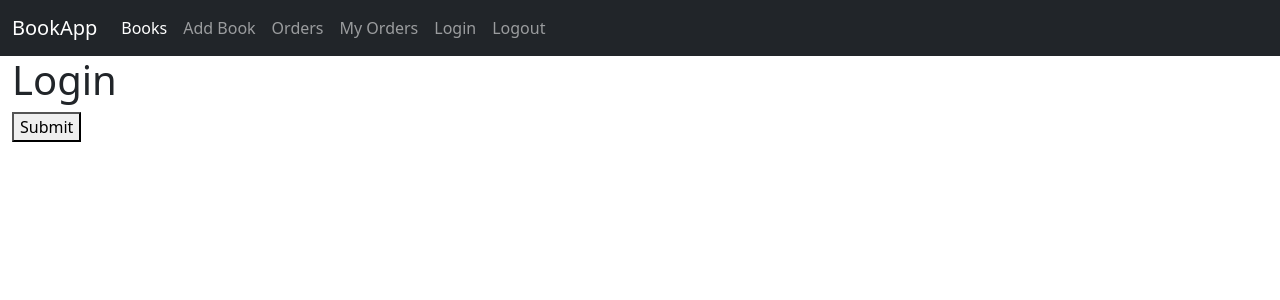
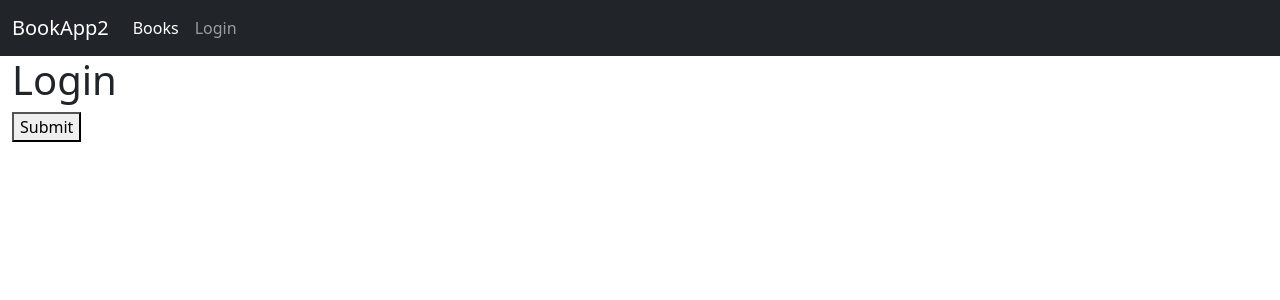
Before and after one commit to nareshkumar-h/bookapp-angular-demo, an Angular app: page /auth/login in a window 1280 px wide. Shown: the top 300 px of the page. Built offline with nearby package versions, Linux system fonts and the light colour scheme.

Commit message:
Added parent to child example

```diff
--- a/src/app/app.component.html
+++ b/src/app/app.component.html
@@ -1,4 +1,8 @@
-<app-header></app-header>
+<!--Parent to Child Component-->
+<!--Parent: App Component-->
+<!--Child: Header Component-->
+<app-header [projectName]="projectName"
+[isLoggedIn]="isLoggedIn"></app-header>
 <div class="container-fluid">
   <router-outlet></router-outlet> <!--Based on the path, component will get appended here-->
 </div>
--- a/src/app/app.component.ts
+++ b/src/app/app.component.ts
@@ -1,10 +1,21 @@
-import { Component } from '@angular/core';
+import { Component, OnInit } from '@angular/core';
 
 @Component({
   selector: 'app-root',
   templateUrl: './app.component.html',
   styleUrls: ['./app.component.css']
 })
-export class AppComponent {
-  title = 'bookapp';
+export class AppComponent  implements OnInit{
+
+  projectName = "BookApp2";
+  isLoggedIn = false;
+
+  constructor(){
+
+  }
+  ngOnInit(): void {
+    let isLoggedInStr = localStorage.getItem("IS_LOGGED_IN");
+    this.isLoggedIn = isLoggedInStr != null? Boolean(isLoggedInStr):false;
+
+  }
 }
--- a/src/app/header/header.component.html
+++ b/src/app/header/header.component.html
@@ -1,6 +1,6 @@
 <nav class="navbar navbar-expand-lg bg-dark navbar-dark">
     <div class="container-fluid">
-      <a class="navbar-brand" routerLink="/">BookApp</a>
+      <a class="navbar-brand" routerLink="/">{{projectName}}</a>
       <button class="navbar-toggler" type="button" data-bs-toggle="collapse" data-bs-target="#navbarSupportedContent" aria-controls="navbarSupportedContent" aria-expanded="false" aria-label="Toggle navigation">
         <span class="navbar-toggler-icon"></span>
       </button>
@@ -9,19 +9,19 @@
           <li class="nav-item">
             <a class="nav-link active" aria-current="page" routerLink="/books">Books</a>
           </li>
-          <li class="nav-item">
+          <li class="nav-item" *ngIf="isLoggedIn">
             <a class="nav-link" routerLink="/addbook">Add Book</a>
           </li>
-          <li class="nav-item">
+          <li class="nav-item" *ngIf="isLoggedIn">
             <a class="nav-link" routerLink="/orders">Orders</a>
           </li>
-          <li class="nav-item">
+          <li class="nav-item" *ngIf="isLoggedIn">
             <a class="nav-link" routerLink="/myorders">My Orders</a>
           </li>
-          <li class="nav-item">
+          <li class="nav-item" *ngIf="!isLoggedIn">
             <a class="nav-link" routerLink="/auth/login">Login</a>
           </li>
-          <li class="nav-item">
+          <li class="nav-item" *ngIf="isLoggedIn">
             <a class="nav-link" (click)="logout()">Logout</a>
           </li>
         </ul>
--- a/src/app/header/header.component.ts
+++ b/src/app/header/header.component.ts
@@ -1,4 +1,4 @@
-import { Component, OnInit } from '@angular/core';
+import { Component, Input, OnInit, Output } from '@angular/core';
 
 @Component({
   selector: 'app-header',
@@ -12,6 +12,15 @@ export class HeaderComponent implements OnInit {
   ngOnInit(): void {
   }
 
+  @Input()
+  projectName!:string;
+
+  @Input()
+  isLoggedIn!:boolean;
+
+  // @Output()
+  // childToParent!:string;
+
   logout(){
     alert("Successfully Logged Out");
     localStorage.clear();
--- a/src/app/login/login.component.ts
+++ b/src/app/login/login.component.ts
@@ -16,6 +16,7 @@ export class LoginComponent implements OnInit {
     alert("Successfully Loggedin");
     localStorage.setItem("IS_LOGGED_IN", "true");
     localStorage.setItem("ROLE","USER");
+    window.location.href="/books";
   }
 
 
```
Also changed, not shown: src/app/login/login.component.html (line endings or trailing spaces).
